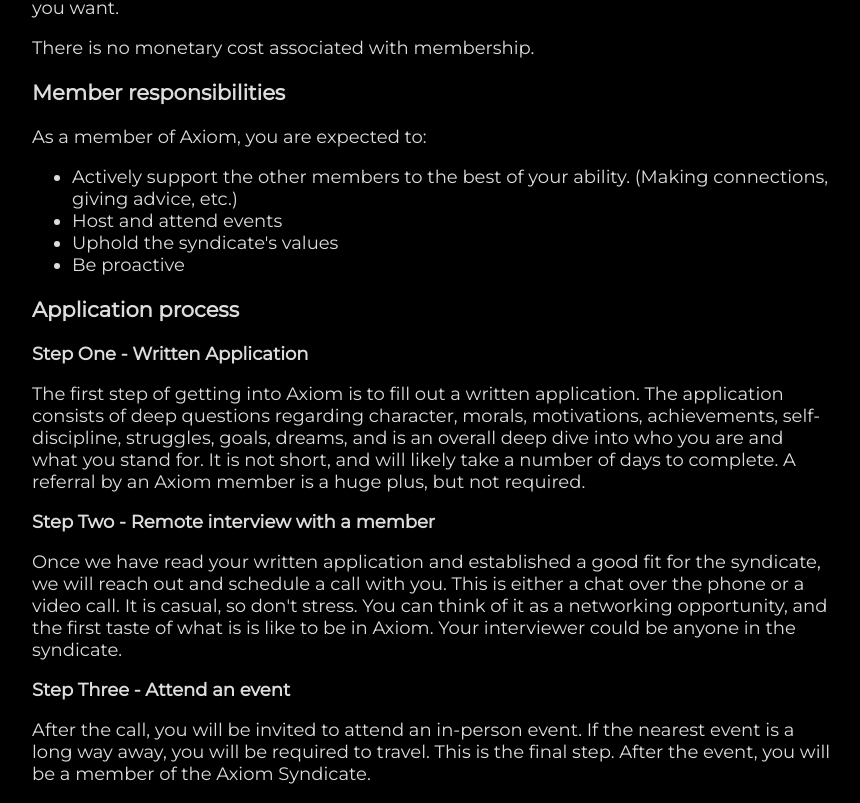
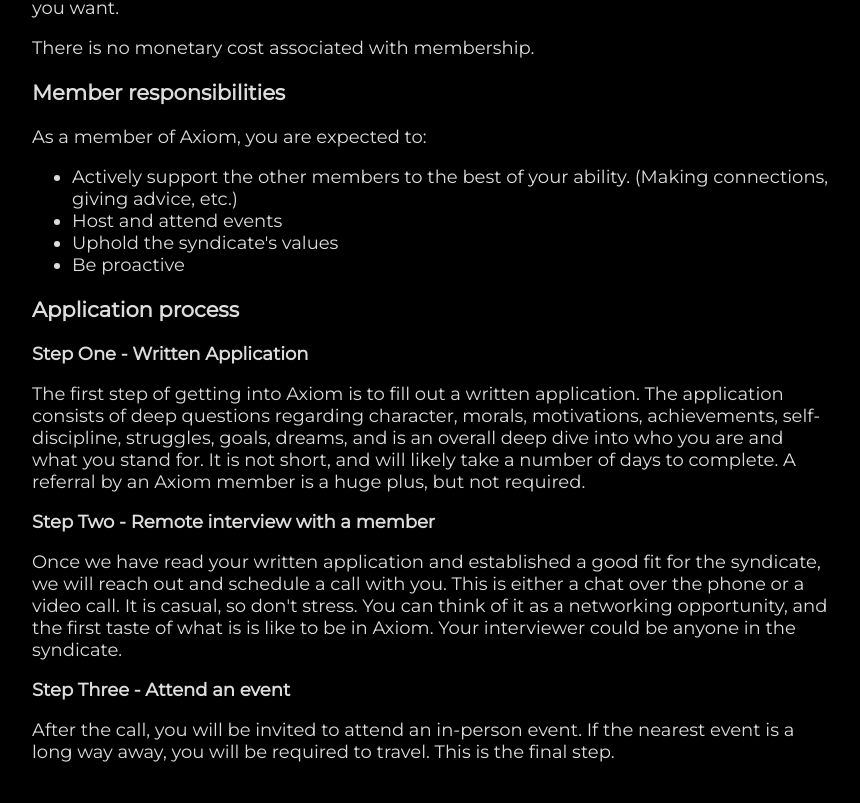
Before and after one commit to wolfdavo/axiom-website, a React (Create React App) app: page / in a window 1280 px wide. Shown: the part 977-1780 px from the top of the page, without its empty margins (208-1068 px from the left). After the commit the page ends 1758 px from the top, so only its background shows below. Built offline with nearby package versions, Linux system fonts and the light colour scheme.

Commit message:
Minor tweak

```diff
--- a/src/App.js
+++ b/src/App.js
@@ -38,7 +38,7 @@
         <p>Once we have read your written application and established a good fit for the syndicate, we will reach out and schedule a call with you. This is either a chat over the phone or a video call. It is casual, so don't stress. You can think of it as a networking opportunity, and the first taste of what is is like to be in Axiom. Your interviewer could be anyone in the syndicate.</p>
 
         <p><b>Step Three - Attend an event</b></p>
-        <p>After the call, you will be invited to attend an in-person event. If the nearest event is a long way away, you will be required to travel. This is the final step. After the event, you will be a member of the Axiom Syndicate.</p>
+        <p>After the call, you will be invited to attend an in-person event. If the nearest event is a long way away, you will be required to travel. This is the final step.</p>
       </div>
     </div>
   );
```
